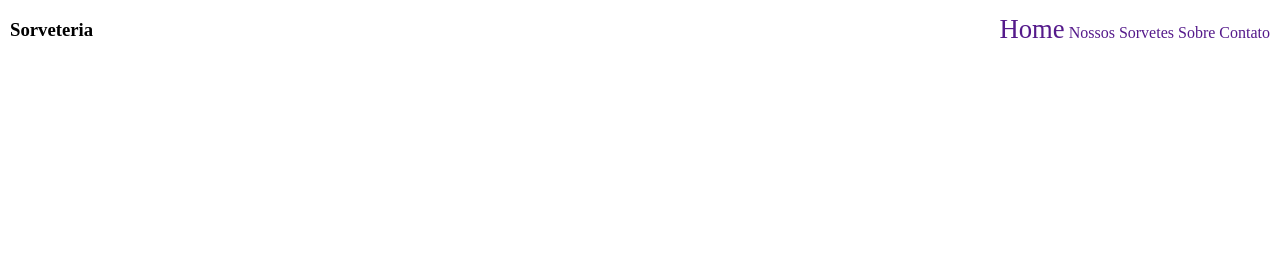
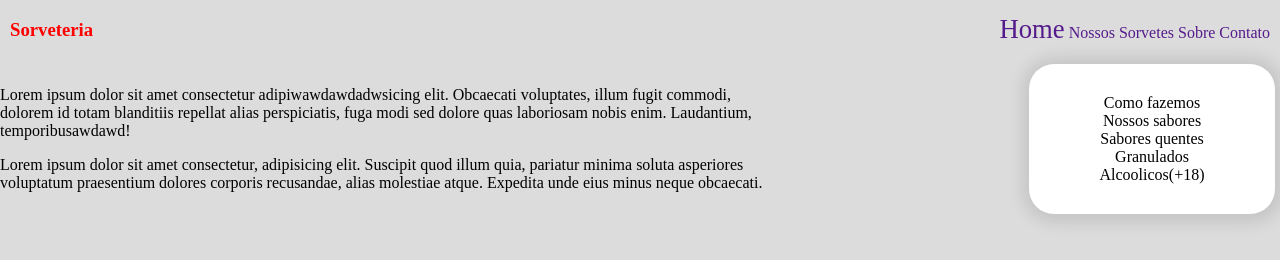
Before and after one commit to joaomxm/0104-res, a plain HTML site: page index.html in a window 1280 px wide. Drawn offline with Linux system fonts and the light colour scheme.

Commit message:
Mostrar a respodividade das telas

```diff
--- a/index.html
+++ b/index.html
@@ -1,5 +1,6 @@
 <!DOCTYPE html>
 <html lang="en">
+
 <head>
     <meta charset="UTF-8">
     <meta name="viewport" content="width=device-width, initial-scale=1.0">
@@ -8,6 +9,7 @@
     <title>Document</title>
 
 </head>
+
 <body>
     <div class="grid">
         <header>
@@ -20,17 +22,34 @@
             </nav>
 
             <div class="menu-hamburguer">
-                    <span class="traco"></span>
-                    <span class="traco"></span>
-                    <span class="traco"></span>
+                <span class="traco"></span>
+                <span class="traco"></span>
+                <span class="traco"></span>
         </header>
 
 
-    </div>
+
+<aside class="sidebar">
+
+    <nav>
+        <a href="">Como fazemos</a>
+        <a href="">Nossos sabores</a>
+        <a href="">Sabores quentes</a>
+        <a href="">Granulados</a>
+        <a href="">Alcoolicos(+18)</a>
+    </nav>
+</aside>
+
+        <main>
+                <p>Lorem ipsum dolor sit amet consectetur adipiwawdawdadwsicing elit. Obcaecati voluptates, illum fugit commodi, dolorem
+                    id totam blanditiis repellat alias perspiciatis, fuga modi sed dolore quas laboriosam nobis enim.
+                    Laudantium, temporibusawdawd!</p>
+                <p>Lorem ipsum dolor sit amet consectetur, adipisicing elit. Suscipit quod illum quia, pariatur minima soluta
+                    asperiores voluptatum praesentium dolores corporis recusandae, alias molestiae atque. Expedita unde eius
+                    minus neque obcaecati.</p>
+            </main>
+</div>
 
 
-
-
-    </div>
 </body>
 </html>
--- a/styles.css
+++ b/styles.css
@@ -1,5 +1,5 @@
 body{
-
+background-color: gainsboro;
 margin: 0;
 
 }
@@ -10,7 +10,36 @@ margin: 0;
     grid-template-columns: repeat(5, 1fr);
     grid-template-rows: repeat(5, minmax(30px, auto));
     grid-template-areas:
-    "header header header header header";
+    "header header header header header"
+    "sidebar sidebar sidebar sidebar sidebar "
+    "main main main main main"
+
+}
+
+h3{
+    color: red;
+
+}
+
+.sidebar{
+    padding: 30px 0;
+    grid-area: sidebar;
+    background-color: white;
+}
+.sidebar nav {
+
+
+display: flex;
+align-items: center;
+justify-content: space-evenly;
+
+
+}
+
+.sidebar nav a {
+
+color: black;
+text-decoration: none;
 }
 
 header{
@@ -45,6 +74,8 @@ header nav a {
     width: 30px;
 
 }
+
+
 .traco{
     height: 3px;
     width: 100%;
@@ -54,23 +85,59 @@ header nav a {
 }
 
 
+main{
+
+    grid-area: main;
+}
+
+
 
 
 /* Media Query */
+/* Breakpoint para tablet */
 
-@media(min-width: 900px){
-
-
+@media(min-width: 768px){
     header nav{
     display: block;
 
-
-    }
-
-
+}
     .menu-hamburguer{
 
     display: none;
     }
 
+ }
+
+/* Breakpooint para notebooks pequenos */
+@media(min-width: 992px){
+
+.grid{
+    grid-template-areas:
+    "header header header header header"
+    "main main main . sidebar"
+    "main main main . sidebar"
+
+
 }
+.sidebar{
+
+    border-radius:  25px;
+    box-shadow: 1px 1px 15px 8px rgba(0, 0, 0, 0.1);
+    margin: 5px;
+
+}
+.sidebar nav{
+
+    flex-direction: column;
+    justify-content: center;
+}
+}
+
+/* Breakpoint para desktop e not grande */
+@media(min-width: 1200px){
+
+    main{
+        margin: auto;
+        max-width: 1200px;
+    }
+}
```
